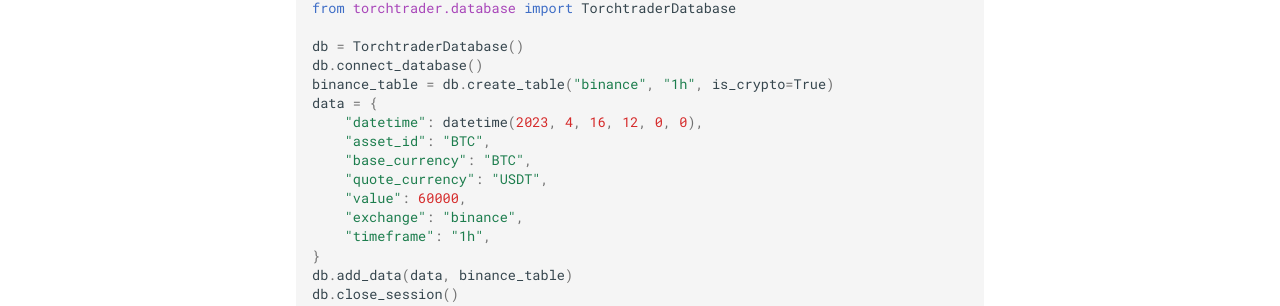
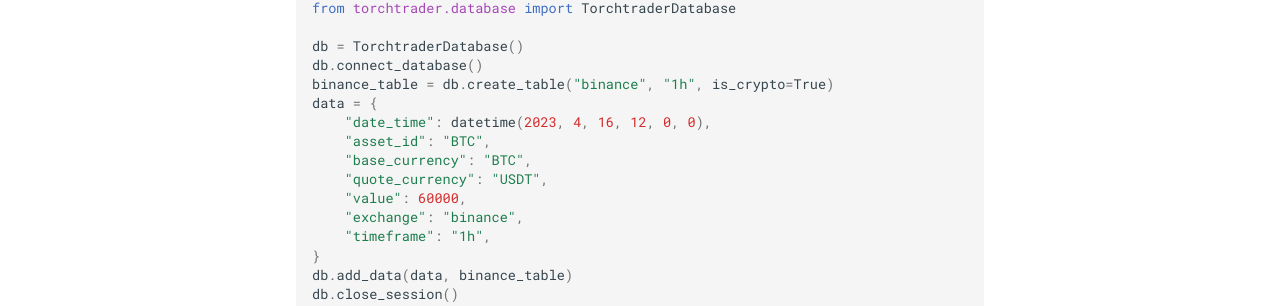
Before and after one commit to joseporiolayats/torchtrader, an MkDocs documentation site: the page built from docs/data/database.md, in a window 1280 px wide and 900 px high, scrolled down 1122 px. Shown: the part 450-756 px from the top of the window. Built offline with MkDocs 1.6.1 and Material for MkDocs 9.7.7, drawn with Linux system fonts in a browser that asks for light colours; comment, search, counter and statistics services are not loaded.

Commit message:
fixed typo

```diff
--- a/docs/data/database.md
+++ b/docs/data/database.md
@@ -60,7 +60,7 @@
 db.connect_database()
 binance_table = db.create_table("binance", "1h", is_crypto=True)
 data = {
-    "datetime": datetime(2023, 4, 16, 12, 0, 0),
+    "date_time": datetime(2023, 4, 16, 12, 0, 0),
     "asset_id": "BTC",
     "base_currency": "BTC",
     "quote_currency": "USDT",
```
